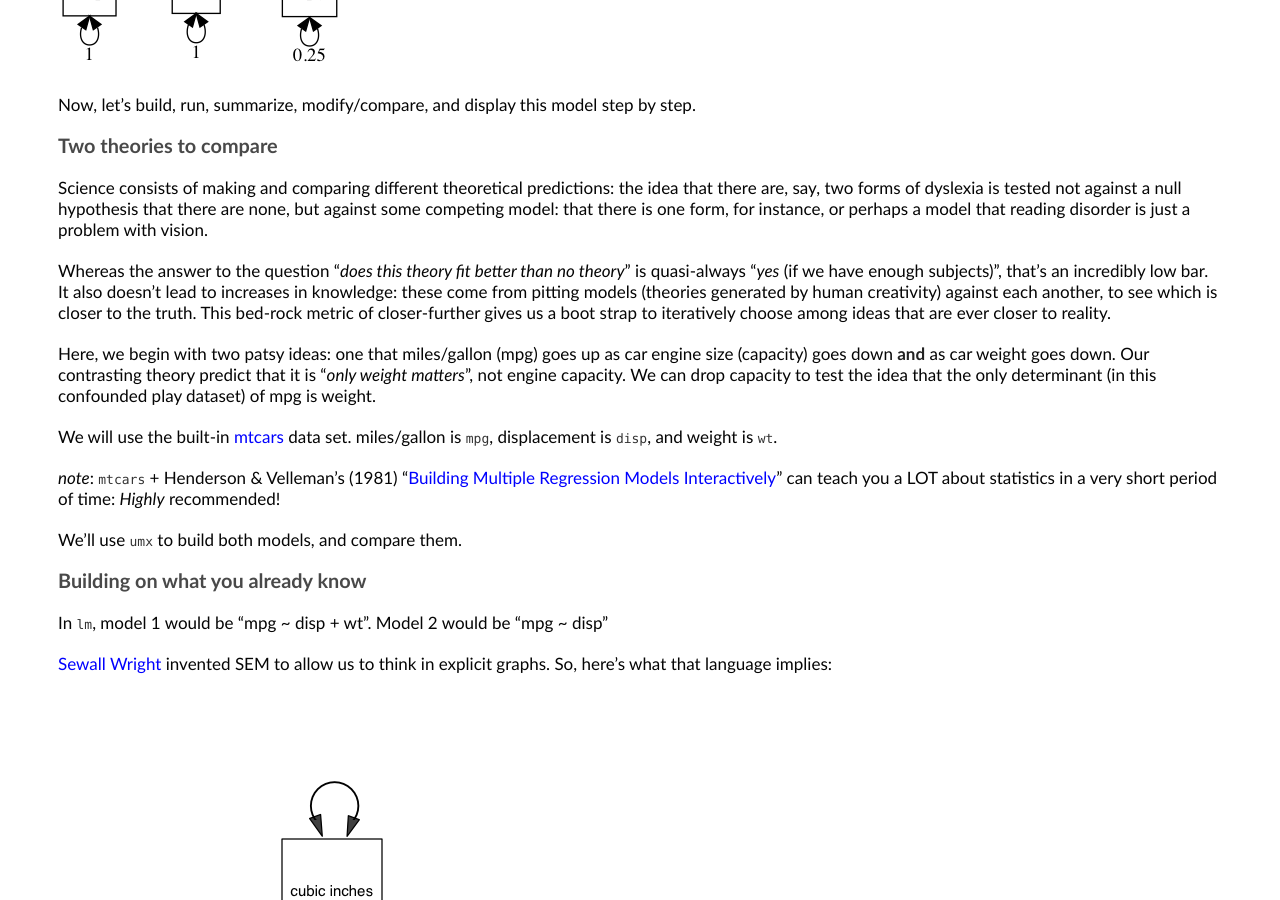
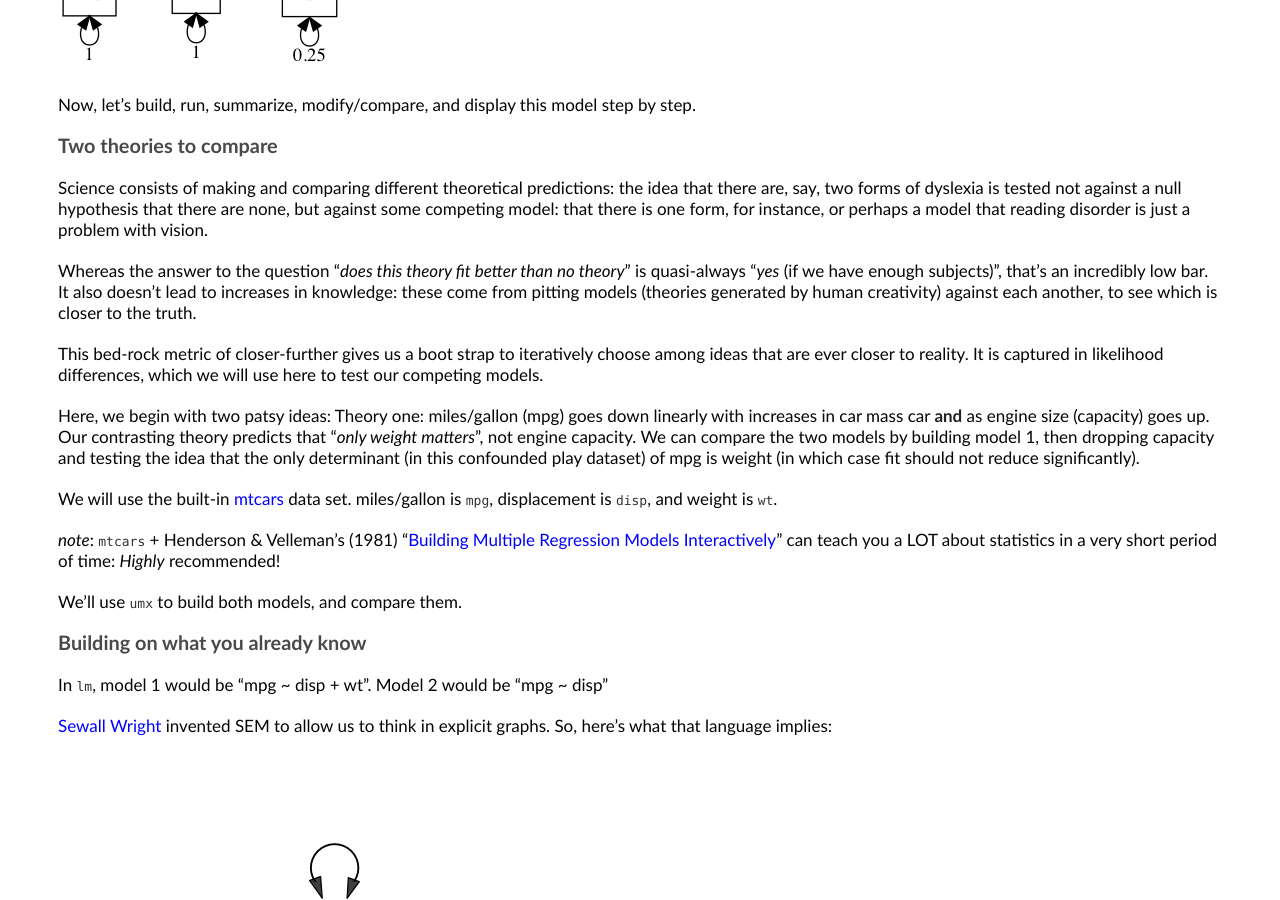
Before and after one commit to tbates/tbates.github.io, a Jekyll site: the page built from _posts/2000-11-30-base-First-steps.markdown, in a window 1280 px wide and 900 px high, scrolled down 1426 px. Built offline with Jekyll 4.4.1, drawn with Linux system fonts in a browser that asks for light colours; some of the changed text lies outside the part shown.

Commit message:
twiddling

````diff
--- a/_posts/2000-11-30-base-First-steps.markdown
+++ b/_posts/2000-11-30-base-First-steps.markdown
@@ -73,9 +73,11 @@ Now, let's build, run, summarize, modify/compare, and display this model step by
 
 Science consists of making and comparing different theoretical predictions: the idea that there are, say, two forms of dyslexia is tested not against a null hypothesis that there are none, but against some competing model: that there is one form, for instance, or perhaps a model that reading disorder is just a problem with vision.
 
-Whereas the answer to the question "*does this theory fit better than no theory*" is quasi-always "*yes* (if we have enough subjects)", that's an incredibly low bar. It also doesn't lead to increases in knowledge: these come from pitting models (theories generated by human creativity) against each another, to see which is closer to the truth. This bed-rock metric of closer-further gives us a boot strap to iteratively choose among ideas that are ever closer to reality.
+Whereas the answer to the question "*does this theory fit better than no theory*" is quasi-always "*yes* (if we have enough subjects)", that's an incredibly low bar. It also doesn't lead to increases in knowledge: these come from pitting models (theories generated by human creativity) against each another, to see which is closer to the truth.
 
-Here, we begin with two patsy ideas: one that miles/gallon (mpg) goes up as car engine size (capacity) goes down **and** as car weight goes down. Our contrasting theory predict that it is "*only weight matters*", not engine capacity. We can drop capacity to test the idea that the only determinant (in this confounded play dataset) of mpg is weight.
+This bed-rock metric of closer-further gives us a boot strap to iteratively choose among ideas that are ever closer to reality. It is captured in likelihood differences, which we will use here to test our competing models.
+
+Here, we begin with two patsy ideas: Theory one: miles/gallon (mpg) goes down linearly with increases in car mass car  **and** as engine size (capacity) goes up. Our contrasting theory predicts that "*only weight matters*", not engine capacity. We can compare the two models by building model 1, then dropping capacity and testing the idea that the only determinant (in this confounded play dataset) of mpg is weight (in which case fit should not reduce significantly).
 
 We will use the built-in [mtcars](https://stat.ethz.ch/R-manual/R-devel/library/datasets/html/mtcars.html) data set. miles/gallon is `mpg`, displacement is `disp`, and weight is `wt`.
 
@@ -103,7 +105,6 @@ m1 <- umxRAM("big_motor_bad_mpg", data = mtcars,
 	umxPath(var   = manifests),
 	umxPath(means = manifests)
 )
-
 ```
 
 Like `lm`, we're going to feed this model-container a data set (`data = mtcars`). The string "my_first_model" is a name that is used to refer to the model, and which is used in output as well (so make it informative).
@@ -266,6 +267,7 @@ m3 = mxRun(m3)
 That examines our competing theoretical prediction, with a "zero" path from wt to mpg.
 
 <a name="compare"></a>
+
 ## Compare two models
 
 Now we can test if weight affects mpg by comparing these two models:
@@ -283,7 +285,7 @@ The table below shows that dropping this path caused a (just) significant loss o
 
 The AIC moved the wrong direction, p-value is marginal. This model would lead us to conclude that weight matters, but only a little bit (controlling for engine capacity). Note however that these variables covary: heavy vehicles have big motors: This is why trying to do science on observational data is fraught with problems. MUCH better to systematically vary the weight and watch mpg change. In behavior science, [Twin Studies](https://en.wikipedia.org/wiki/Twin_study), [Mendelian Randomization](https://en.wikipedia.org/wiki/Mendelian_randomization) let us do this.
 
-*Advanced tip*: `umxModify()` can modify, run, and compare all in 1-line.
+*Advanced tip*: `umxModify()` can modify, run, and compare all in 1-line!
 
 For instance to drop the path from wt to mpg, we can say:
 
@@ -291,7 +293,7 @@ For instance to drop the path from wt to mpg, we can say:
 m4 = umxModify(m2, update = "wt_to_mpg", name = "drop effect of wt", comparison = TRUE)
 ```
 
-You will `umxModify` this often.
+You will use `umxModify` often.
 
 By default, `umxModify` fixes the value of matched labels to zero. Learn more at the [umxModify tutorial](/advanced/2020/03/10/detailed-Updating.html).
 
````
